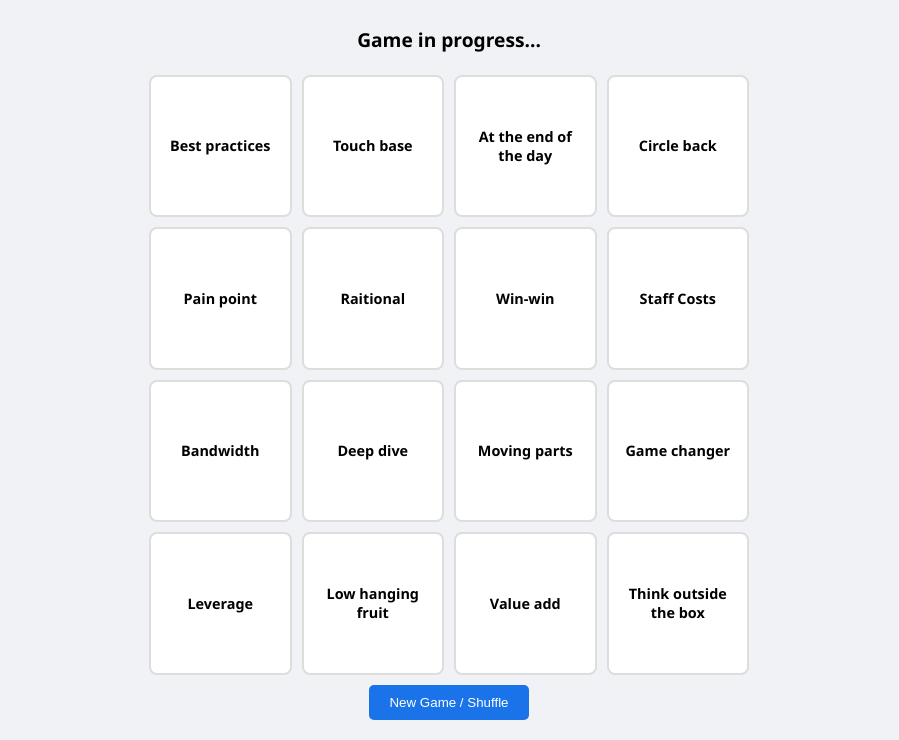
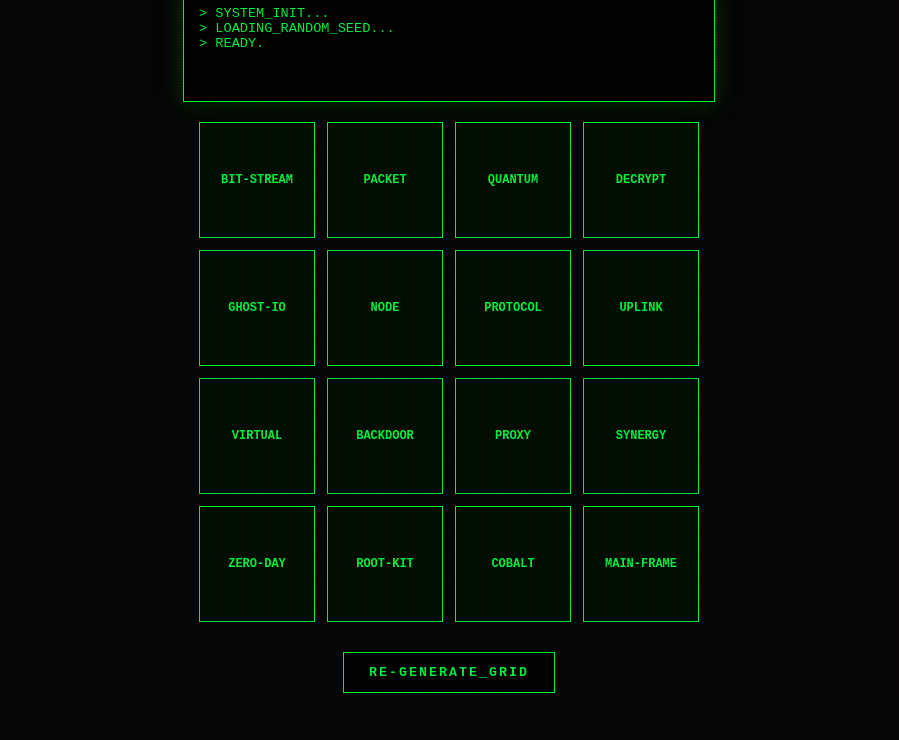
Before and after one commit to cepsuclan/OpenDays, a website: page Bingo.html in a window 1280 px wide. Shown: the part 100-840 px from the top of the page, without its empty margins (191-1090 px from the left). After the commit the page ends 813 px from the top, so only its background shows below. Drawn offline with Linux system fonts and the light colour scheme.

Commit message:
Rename and style updates for Bingo game

```diff
--- a/Bingo.html
+++ b/Bingo.html
@@ -3,158 +3,205 @@
 <head>
     <meta charset="UTF-8">
     <meta name="viewport" content="width=device-width, initial-scale=1.0">
-    <title>Phrase Bingo</title>
+    <title>PHRASE_BREAKER_OS</title>
     <style>
+        :root {
+            --neon-green: #00ff41;
+            --dark-bg: #050505;
+            --dim-green: #003b00;
+        }
+
         body {
-            font-family: 'Segoe UI', Tahoma, Geneva, Verdana, sans-serif;
+            background-color: var(--dark-bg);
+            color: var(--neon-green);
+            font-family: 'Courier New', Courier, monospace;
             display: flex;
             flex-direction: column;
             align-items: center;
-            background-color: #f0f2f5;
             margin: 0;
             padding: 20px;
+            overflow-x: hidden;
         }
 
-        h1 { color: #1a73e8; }
+        /* CRT Overlay Effect */
+        body::after {
+            content: " ";
+            display: block;
+            position: fixed;
+            top: 0; left: 0; bottom: 0; right: 0;
+            background: linear-gradient(rgba(18, 16, 16, 0) 50%, rgba(0, 0, 0, 0.1) 50%),
+                        linear-gradient(90deg, rgba(255, 0, 0, 0.03), rgba(0, 255, 0, 0.01), rgba(0, 0, 255, 0.03));
+            z-index: 10;
+            background-size: 100% 3px, 3px 100%;
+            pointer-events: none;
+        }
+
+        h1 {
+            letter-spacing: 8px;
+            text-shadow: 0 0 15px var(--neon-green);
+            margin-bottom: 10px;
+            border-bottom: 2px solid var(--neon-green);
+        }
+
+        #status-terminal {
+            width: 100%;
+            max-width: 500px;
+            background: rgba(0, 0, 0, 0.8);
+            border: 1px solid var(--neon-green);
+            padding: 15px;
+            margin-bottom: 20px;
+            font-size: 0.85rem;
+            height: 80px;
+            overflow-y: hidden;
+            box-shadow: 0 0 20px var(--dim-green);
+        }
 
         #bingo-board {
             display: grid;
             grid-template-columns: repeat(4, 1fr);
-            gap: 10px;
-            max-width: 600px;
+            gap: 12px;
+            max-width: 500px;
             width: 100%;
-            margin-top: 20px;
         }
 
         .cell {
             aspect-ratio: 1 / 1;
-            background-color: white;
-            border: 2px solid #ddd;
-            border-radius: 8px;
+            border: 1px solid var(--neon-green);
             display: flex;
             align-items: center;
             justify-content: center;
             text-align: center;
             padding: 10px;
             cursor: pointer;
+            transition: 0.2s ease;
+            font-size: 0.75rem;
+            background: rgba(0, 20, 0, 0.6);
             font-weight: bold;
-            transition: all 0.2s;
-            user-select: none;
-            font-size: 0.9rem;
         }
 
         .cell:hover {
-            background-color: #e8f0fe;
-            border-color: #1a73e8;
+            background: var(--neon-green);
+            color: black;
+            box-shadow: 0 0 15px var(--neon-green);
         }
 
         .cell.marked {
-            background-color: #34a853;
-            color: white;
-            border-color: #2d8e47;
-            text-decoration: line-through;
+            background: var(--neon-green);
+            color: black;
+            box-shadow: 0 0 30px var(--neon-green);
+            transform: scale(0.95);
+            animation: pulse 1s infinite alternate;
         }
 
-        #status {
-            margin-top: 20px;
-            font-size: 1.2rem;
-            font-weight: bold;
-            height: 1.5em;
+        @keyframes pulse {
+            from { box-shadow: 0 0 10px var(--neon-green); }
+            to { box-shadow: 0 0 30px var(--neon-green); }
         }
 
         button {
-            margin-top: 10px;
-            padding: 10px 20px;
-            background-color: #1a73e8;
-            color: white;
-            border: none;
-            border-radius: 5px;
+            margin-top: 30px;
+            background: black;
+            color: var(--neon-green);
+            border: 1px solid var(--neon-green);
+            padding: 12px 25px;
             cursor: pointer;
+            font-family: inherit;
+            font-weight: bold;
+            letter-spacing: 2px;
         }
 
-        button:hover { background-color: #1557b0; }
+        button:hover {
+            background: var(--neon-green);
+            color: black;
+        }
     </style>
 </head>
 <body>
 
-    <h1>University of Lancashire Bob's Random Phrase Bingo</h1>
-    <div id="status">Click a square to start!</div>
+    <h1>[GRID_INFILTRATOR]</h1>
+
+    <div id="status-terminal">
+        > SYSTEM_INIT...<br>
+        > LOADING_RANDOM_SEED...<br>
+        > READY.
+    </div>
 
     <div id="bingo-board"></div>
 
-    <button onclick="resetGame()">New Game / Shuffle</button>
+    <button onclick="window.location.reload()">RE-GENERATE_GRID</button>
 
     <script>
-        const phrases = [
-            "Circle back", "Raitional", "Low hanging fruit", "Deep dive",
-            "Touch base", "Bandwidth", "Moving parts", "At the end of the day",
-            "Pain point", "Best practices", "Game changer", "Leverage",
-            "Value add", "Think outside the box", "Staff Costs", "Win-win"
+        // Expanded phrase list for more randomness
+        const phrasePool = [
+            "PROXY", "NODE", "PACKET", "DECRYPT",
+            "ENCRYPT", "MAIN-FRAME", "FIREWALL", "BACKDOOR",
+            "UPLINK", "MALWARE", "OVERRIDE", "PROTOCOL",
+            "ZERO-DAY", "BIT-STREAM", "COBALT", "ROOT-KIT",
+            "GHOST-IO", "TRACER", "DEBUG", "VIRTUAL",
+            "SYNERGY", "MATRIX", "QUANTUM", "VECTOR"
         ];
 
-        const boardSize = 4; // 4x4 grid
+        const boardSize = 4;
         let gameOver = false;
+
+        function logTerminal(msg) {
+            const term = document.getElementById('status-terminal');
+            // Keep only last 3 lines
+            const lines = term.innerHTML.split('<br>').slice(-3);
+            lines.push(`> ${msg}`);
+            term.innerHTML = lines.join('<br>');
+        }
 
         function createBoard() {
             const board = document.getElementById('bingo-board');
             board.innerHTML = '';
-            gameOver = false;
-            document.getElementById('status').innerText = "Game in progress...";
-            document.getElementById('status').style.color = "black";
 
-            // Shuffle phrases
-            const shuffled = [...phrases].sort(() => Math.random() - 0.5);
+            // Randomize: Select 16 random phrases from the pool and shuffle them
+            const selected = phrasePool
+                .sort(() => 0.5 - Math.random()) // Shuffle pool
+                .slice(0, 16); // Take first 16
 
-            shuffled.forEach((phrase, index) => {
+            selected.forEach((phrase, index) => {
                 const cell = document.createElement('div');
                 cell.classList.add('cell');
                 cell.innerText = phrase;
-                cell.dataset.index = index;
-                cell.onclick = () => markCell(cell);
+                cell.onclick = () => markCell(cell, phrase);
                 board.appendChild(cell);
             });
         }
 
-        function markCell(cell) {
+        function markCell(cell, phrase) {
             if (gameOver || cell.classList.contains('marked')) return;
 
             cell.classList.add('marked');
+            logTerminal(`BREACHED: ${phrase}`);
             checkWin();
         }
 
         function checkWin() {
-            const cells = document.querySelectorAll('.cell');
-            const markedIndexes = Array.from(cells)
-                .map((cell, i) => cell.classList.contains('marked') ? i : null)
-                .filter(i => i !== null);
+            const cells = Array.from(document.querySelectorAll('.cell'));
 
-            // Check Rows
+            // Rows
             for (let i = 0; i < boardSize; i++) {
-                let row = [];
-                for (let j = 0; j < boardSize; j++) row.push(i * boardSize + j);
-                if (row.every(idx => markedIndexes.includes(idx))) return triggerWin("Row Complete!");
+                const row = cells.slice(i * boardSize, i * boardSize + boardSize);
+                if (row.every(c => c.classList.contains('marked'))) return triggerWin("ROW_BREACH");
             }
 
-            // Check Columns
+            // Columns
             for (let i = 0; i < boardSize; i++) {
-                let col = [];
-                for (let j = 0; j < boardSize; j++) col.push(j * boardSize + i);
-                if (col.every(idx => markedIndexes.includes(idx))) return triggerWin("Column Complete!");
+                const col = [cells[i], cells[i+4], cells[i+8], cells[i+12]];
+                if (col.every(c => c.classList.contains('marked'))) return triggerWin("COL_BREACH");
             }
         }
 
-        function triggerWin(message) {
+        function triggerWin(type) {
             gameOver = true;
-            const status = document.getElementById('status');
-            status.innerText = `BINGO! ${message}`;
-            status.style.color = "#34a853";
+            logTerminal(`CRITICAL: ${type} SUCCESS`);
+            logTerminal("ACCESS GRANTED. SYSTEM LOCKED.");
+            document.body.style.backgroundColor = "#001a00";
         }
 
-        function resetGame() {
-            createBoard();
-        }
-
-        // Initialize on load
+        // Run on load
         createBoard();
     </script>
 </body>
```
